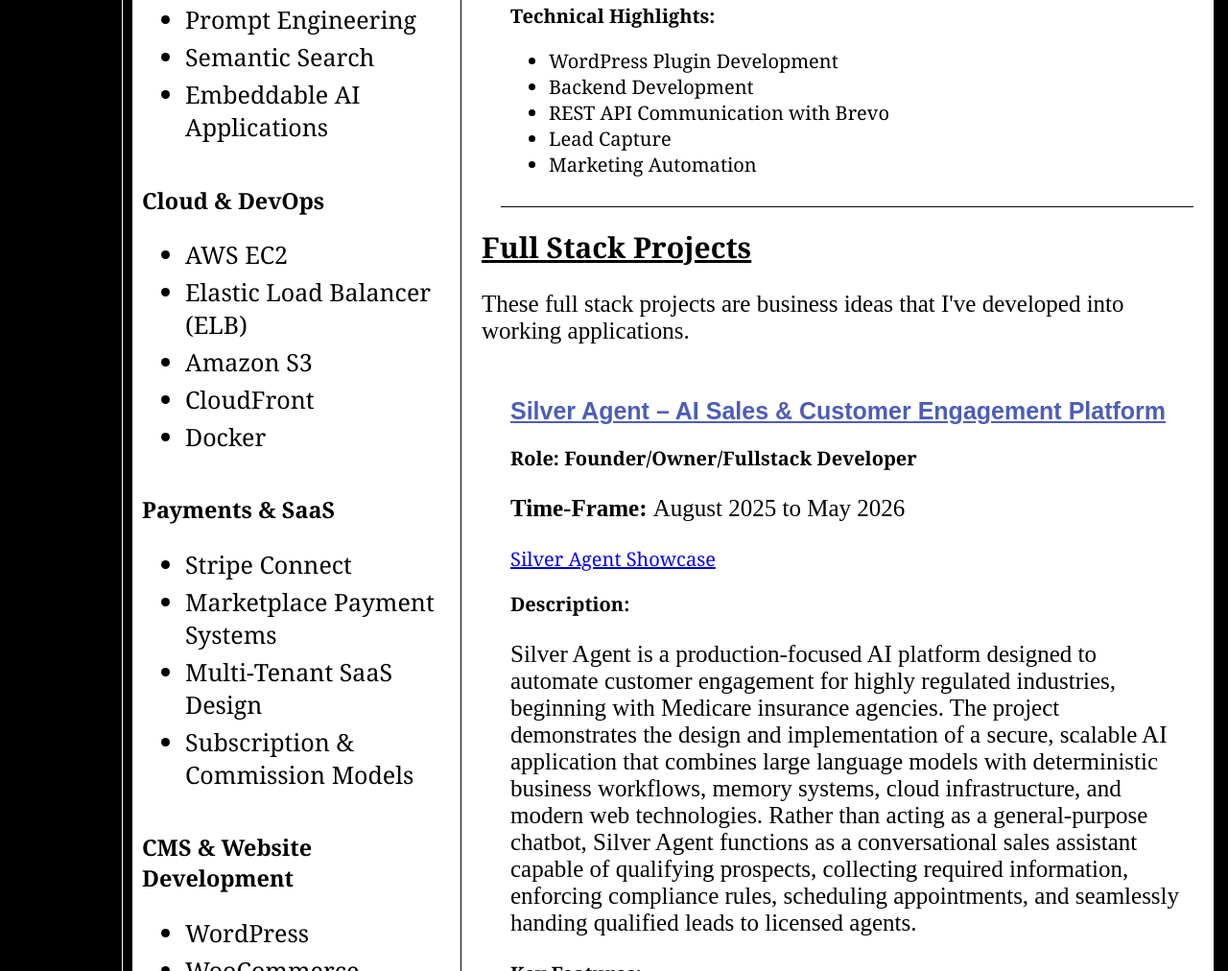
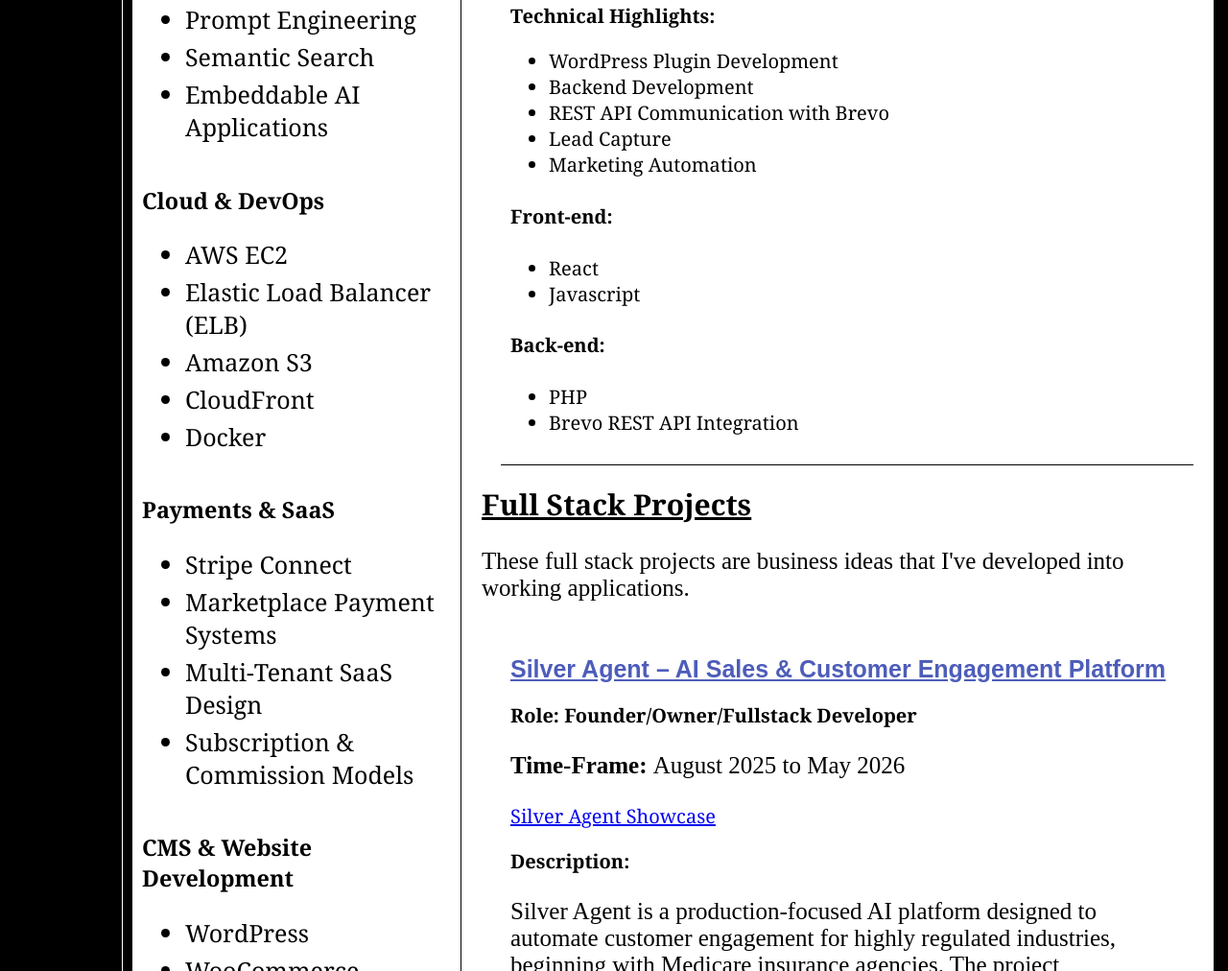
Before and after one commit to agbwebdesigns/agbwebdesigns.github.io, a plain HTML site: page index.html in a window 1280 px wide. Shown: the part 3627-4639 px from the top of the page at 96% size. Drawn offline with Linux system fonts and the light colour scheme; a script that the page names is missing.

Commit message:
added more detail to the tech highlights section of the brevo plugin section

```diff
--- a/index.html
+++ b/index.html
@@ -314,6 +314,20 @@
                 <li>Marketing Automation</li>
               </ul>
             </div>
+            <div>
+                <h4>Front-end:</h4>
+                <ul>
+                  <li>React</li>
+                  <li>Javascript</li>
+                </ul>
+              </div>
+              <div>
+                <h4>Back-end:</h4>
+                <ul>
+                  <li>PHP</li>
+                  <li>Brevo REST API Integration</li>
+                </ul>
+              </div>
           </section>
         </div>
         <div id="fullStackProjects">
```
